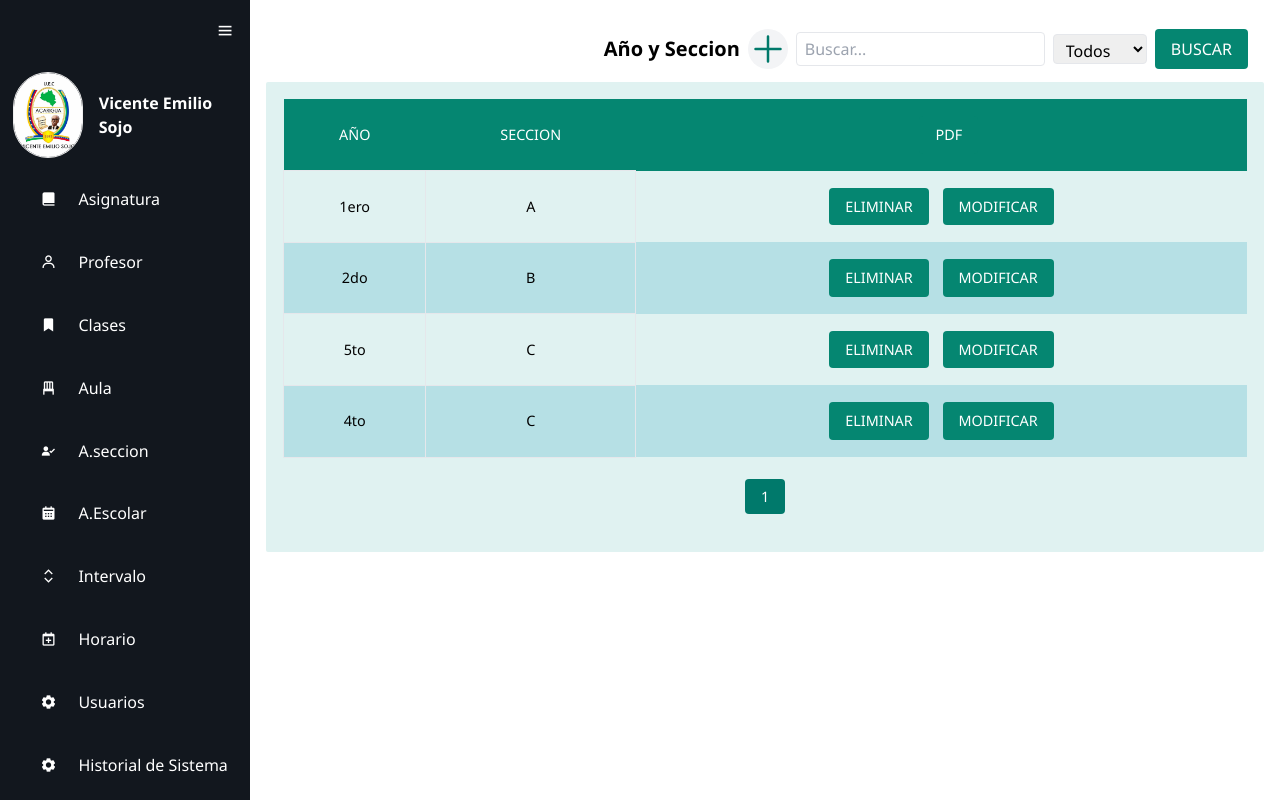
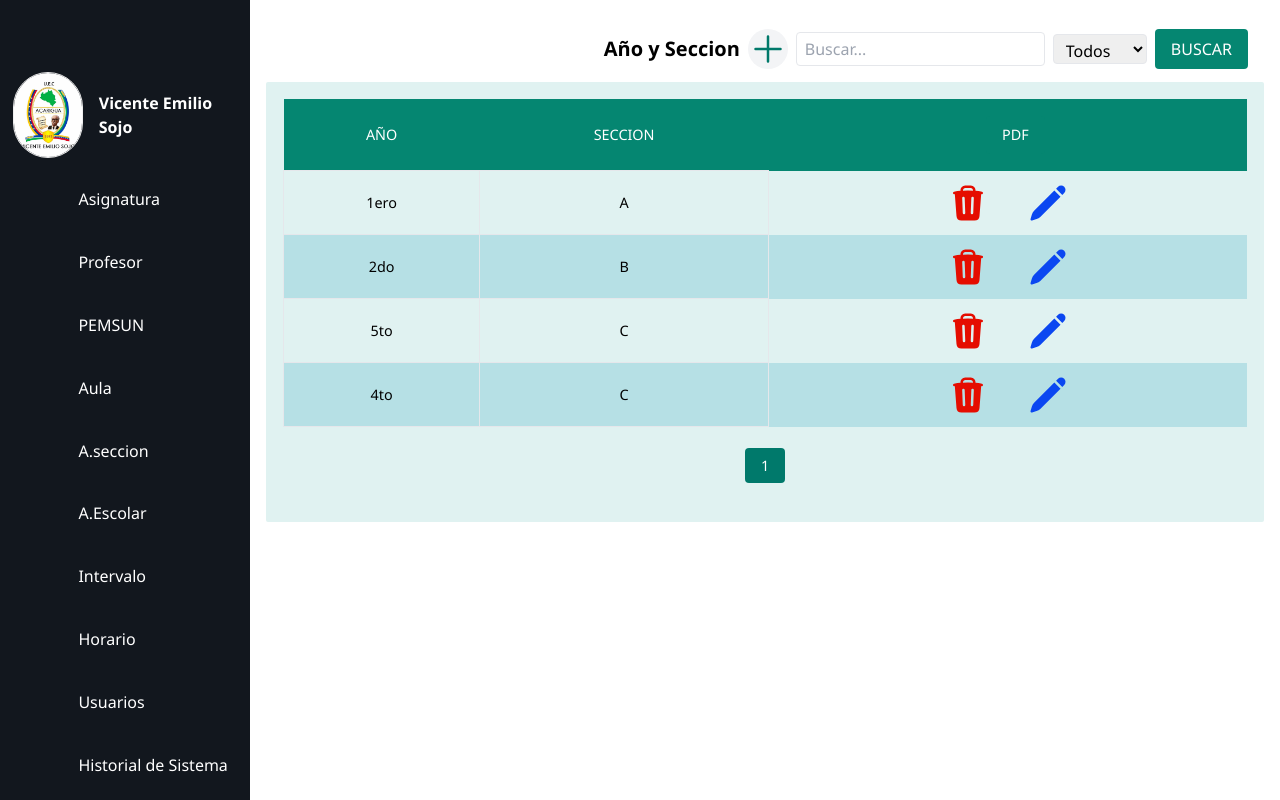
Before and after one commit to xcualidox/SGHD-VES, a PHP site: page /Angel_Guarda/Vista/A_seccion/a_seccion.php in a window 1280 px wide. Run offline with PHP 8.4, Linux system fonts and the light colour scheme; the visitor is signed in with stand-in values (Sample User, id 1); data comes from the database, SQL or seed files in the repository.

Commit message:
Cambiando botones a iconodo de Modificar, Eliminar y buscar

```diff
--- a/Angel_Guarda/Vista/A_seccion/a_seccion.php
+++ b/Angel_Guarda/Vista/A_seccion/a_seccion.php
@@ -42,8 +42,16 @@ include_once('../v_Sidebar/v_Sidebar.php');
     			    <td class="border px-4 py-2"><?php echo $resultado[$i]["ano"]?></td>
     			    <td class="border px-4 py-2"><?php echo $resultado[$i]["seccion"]?></td>
                     <td class="">
-                        <button onclick='Eliminar(`<?php echo $resultado[$i]["ano"]; ?>`,`<?php echo $resultado[$i]["seccion"];?>`)' class='table_button'>Eliminar</button>
-                        <button onclick='Modificar(`<?php echo $resultado[$i]["ano"]; ?>`,`<?php echo $resultado[$i]["seccion"];?>`)' class='table_button'>Modificar</button>
+
+
+                    <div class=" flex justify-center">
+                    <img src="../../../images/icons/papelera.svg"  class="w-10  mr-10 filtro-rojo" alt="Borrar" title="Borrar" id="boton1"
+                    onclick='Eliminar(`<?php echo $resultado[$i]["ano"]; ?>`,`<?php echo $resultado[$i]["seccion"];?>`)' >
+                    <img src="../../../images/icons/modificar.svg"  class="w-10  filtro-azul " alt="Borrar" title="Modificar" id="boton1"
+                    onclick='Modificar(`<?php echo $resultado[$i]["ano"]; ?>`,`<?php echo $resultado[$i]["seccion"];?>`)'  >
+                </div>
+
+
                     </td>
                     </tr>
                 <?php } ?>
@@ -60,9 +68,14 @@ include_once('../v_Sidebar/v_Sidebar.php');
 
 
             <form id="form" style="display: none;" name="pantalla" class='formulario pantalla' method="POST" action="../../Control/a_seccion.php">
-
+            <div class=" flex justify-end ">
+                <div class="  bg-red-500  w-10  rounded-full ">
+                    <img src="../../../images/icons/error.svg" class=" filtro-blanco" alt="Añadir" title="Cerrar" id="boton1" onclick="Mostrar()">
+                </div>
+            </div>
 
                 <label for="a">Año: </label>
+                <br>
                 <select name="a" id="a" class="">
                     <option value="" hidden selected>Año del salon</option>
                     <option value="1ero">1er Año</option>
@@ -72,9 +85,10 @@ include_once('../v_Sidebar/v_Sidebar.php');
                     <option value="5to">5to Año</option>
                 </select>
 
-            <br>
+            <br><br>
 
                 <label for="sec">Seccion: </label>
+                <br>
                 <select name="sec" id="sec" class="t">
                     <option value="" hidden selected>Seccion del salon</option>
                     <option value="A">A</option>
@@ -91,8 +105,8 @@ include_once('../v_Sidebar/v_Sidebar.php');
                 <input type="hidden" name="origin" id='origin'>
                 <input type="hidden" name="origin2" id='origin2'>
 
-                <input type="button" id="btn3" onclick="Enviar(this.value)" value="Incluir" class="table_button">
-                <input type="button" id="btn2" onclick="Mostrar()" value="Cerrar" class="table_button">
+                <input type="button" id="btn3" onclick="Enviar(this.value)" value="Incluir" class="table_button w-full">
+
             </form>
 
     </div>
--- a/Angel_Guarda/Vista/v_Buscar/v_BuscarHeader.php
+++ b/Angel_Guarda/Vista/v_Buscar/v_BuscarHeader.php
@@ -4,7 +4,7 @@
         <!-- Este DIV es para ocultar la tabla -->
         <div class="boton2" style="display: none;" id="boton2"></div>
         <div class="  bg-gray-100 rounded-full ">
-            <img src="../../../images/icons/añadir.svg" class="w-10 filtro-verde" alt="Añadir" id="boton1" onclick="Mostrar()">
+            <img src="../../../images/icons/añadir.svg" class="w-10 filtro-verde" alt="Añadir" title="Añadir" id="boton1" onclick="Mostrar()">
         </div>
         <input type="text" id="listar" name="listar" placeholder="Buscar..." class="border rounded px-2 py-1 mb-2 md:mb-0">
         <select name="selectListar" id="selectListar" class="border rounded px-2 py-1 w-auto">
--- a/Angel_Guarda/Vista/v_Sidebar/v_Sidebar.php
+++ b/Angel_Guarda/Vista/v_Sidebar/v_Sidebar.php
@@ -11,8 +11,7 @@
     <meta charset="UTF-8">
     <meta name="viewport" content="width=device-width, initial-scale=1.0">
     <link rel="stylesheet" type="text/css" href="../../../styles/a_escolar.css">
-    <link href='https://unpkg.com/boxicons@2.1.4/css/boxicons.min.css' rel='stylesheet'>
-    <script src="https://ajax.googleapis.com/ajax/libs/jquery/3.6.0/jquery.min.js"></script>
+
     <link rel="stylesheet" href="../../../styles/main.css">
 
     <link rel="stylesheet" href="../../../styles/tablas.css">
@@ -52,7 +51,7 @@
             <li>
                 <a href="../Profesores_Materias/profesor_materia.php" title='Profesor PENSUM'>
                     <i class='bx bxs-bookmark-star'></i>
-                    <span class="nav-item">Clases</span>
+                    <span class="nav-item">PEMSUN</span>
                 </a>
                 <span class="tooltip">PENSUM</span>
             </li>
--- a/styles/main.css
+++ b/styles/main.css
@@ -664,6 +664,14 @@ video {
   order: 3;
 }
 
+.m-5 {
+  margin: 1.25rem;
+}
+
+.m-2 {
+  margin: 0.5rem;
+}
+
 .mx-auto {
   margin-left: auto;
   margin-right: auto;
@@ -720,6 +728,26 @@ video {
 
 .mt-8 {
   margin-top: 2rem;
+}
+
+.mr-6 {
+  margin-right: 1.5rem;
+}
+
+.mr-80 {
+  margin-right: 20rem;
+}
+
+.mr-2 {
+  margin-right: 0.5rem;
+}
+
+.mr-16 {
+  margin-right: 4rem;
+}
+
+.mr-10 {
+  margin-right: 2.5rem;
 }
 
 .block {
@@ -1123,6 +1151,11 @@ video {
   background-color: rgb(254 226 226 / var(--tw-bg-opacity));
 }
 
+.bg-red-500 {
+  --tw-bg-opacity: 1;
+  background-color: rgb(239 68 68 / var(--tw-bg-opacity));
+}
+
 .bg-slate-50 {
   --tw-bg-opacity: 1;
   background-color: rgb(248 250 252 / var(--tw-bg-opacity));
@@ -1165,6 +1198,10 @@ video {
 
 .p-4 {
   padding: 1rem;
+}
+
+.p-5 {
+  padding: 1.25rem;
 }
 
 .p-6 {
--- a/styles/tablas.css
+++ b/styles/tablas.css
@@ -5,12 +5,19 @@
     --color-secondary: #00796b;  /* Verde */
     --color-tertiary: #7fccc3;  /* Fondo claro */
     --color-highlight: #b6e0e5;  /* Azul verdoso */
+    --color-rojo:#df0c0c;
+    --color-Azul:#0a47f0;
     --color--active:#5f7577;
     --filtroPrimario: brightness(0) saturate(100%) invert(18%) sepia(86%) saturate(4958%) hue-rotate(168deg) brightness(94%) contrast(101%);
-    --filtroSecundario:filter: brightness(0) saturate(100%) invert(87%) sepia(79%) saturate(292%) hue-rotate(161deg) brightness(93%) contrast(93%);
+    --filtroSecundario:brightness(0) saturate(100%) invert(87%) sepia(79%) saturate(292%) hue-rotate(161deg) brightness(93%) contrast(93%);
+    --filtroBlanco: brightness(0) saturate(100%) invert(100%) sepia(16%) saturate(0%) hue-rotate(165deg) brightness(103%) contrast(104%);
+    --filtroRojo: brightness(0) saturate(100%) invert(15%) sepia(98%) saturate(3714%) hue-rotate(359deg) brightness(92%) contrast(113%);
+    --filtroAzul: brightness(0) saturate(100%) invert(23%) sepia(79%) saturate(7298%) hue-rotate(229deg) brightness(95%) contrast(99%);
+
     --color-background: #e0f2f1;  /* Fondo claro */
     --color-text: #ffffff;  /* Texto blanco */
     --color-text-dark: #004d40;  /* Texto verde oscuro */
+
 }
 
 @keyframes hoverAnimation {
@@ -41,6 +48,32 @@
 .filtro-verde:hover{
     transform: scale(1.1);
 }
+
+.filtro-blanco{
+    filter: var(  --filtroBlanco);
+    cursor: pointer;
+    transition: 0.5s; /* Aplicar transición al img también si es necesario */
+}
+.filtro-blanco:hover{
+    transform: scale(1.1);
+}
+.filtro-rojo{
+    filter: var( --filtroRojo);
+    cursor: pointer;
+    transition: 0.5s; /* Aplicar transición al img también si es necesario */
+}
+.filtro-rojo:hover{
+    transform: scale(1.1);
+}
+.filtro-azul{
+    filter: var( --filtroAzul);
+    cursor: pointer;
+    transition: 0.5s; /* Aplicar transición al img también si es necesario */
+}
+.filtro-azul:hover{
+    transform: scale(1.1);
+}
+
 
 /* Fin  Filtro para SVG */
 
@@ -205,6 +238,8 @@ thead {
 
 }
 
+
+
 .formulario__input {
     width: 100%;
     background: white;
```
Also changed, not shown: Angel_Guarda/Vista/A_escolar/a_escolar.php (+19 -5 lines), Angel_Guarda/Vista/Asignatura/asignatura.php (+22 -6 lines), Angel_Guarda/Vista/Aula/aula.php (+14 -5 lines), Angel_Guarda/Vista/Intervalo/intervalo.php (+17 -4 lines), Angel_Guarda/Vista/Profesor/profesor.php (+15 -5 lines), Angel_Guarda/Vista/Profesores_Materias/profesor_materia.php (+16 -4 lines).
